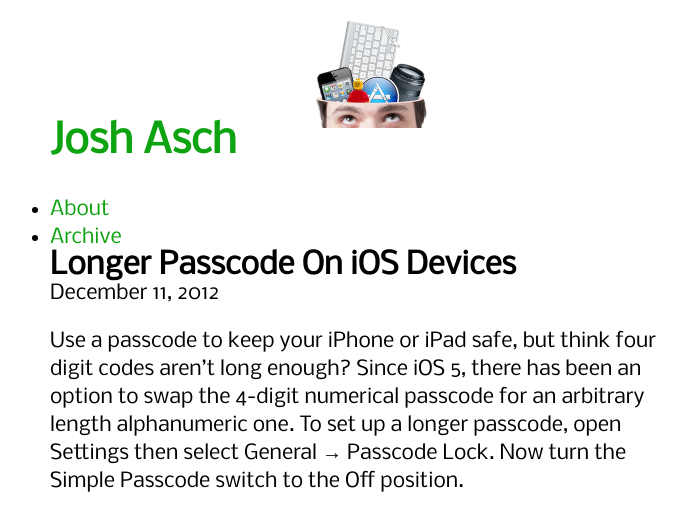
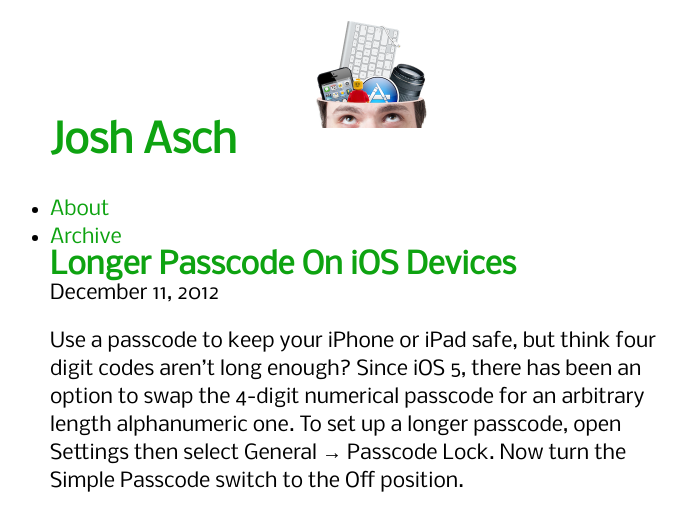
Before and after one commit to jobbogamer/jobbogamer.github.io, a Jekyll site: the page built from _posts/2012-12-11-longer-passcode-on-ios.md, in a window 1280 px wide. Shown: the top 516 px of the page, without its empty margins (270-957 px from the left). Built offline with Jekyll 4.4.1, drawn with Linux system fonts in a browser that asks for light colours; Markdown is read by kramdown in place of the engine named in the settings; grey boxes are pictures that could not be loaded.

Commit message:
Titles should be linked for familiarity

```diff
--- a/_layouts/page.html
+++ b/_layouts/page.html
@@ -3,7 +3,7 @@
 ---
 				<article class="single">
 					<div class="page-header">
-						<h2 class="page-title">{{ page.title }}</h2>
+						<h2 class="page-title"><a href="{{ page.url }}">{{ page.title }}</a></h2>
 					</div><!-- .page-header -->
 
 					<div class="page-content">
--- a/_layouts/post.html
+++ b/_layouts/post.html
@@ -3,7 +3,7 @@
 ---
 				<article class="single">
 					<div class="post-header">
-						<h2 class="post-title">{{ page.title }}</h2>
+						<h2 class="post-title"><a href="{{ page.url }}">{{ page.title }}</a></h2>
 						<span class="post-date">{{ page.date | date: "%B %e, %Y"}}</span>
 					</div><!-- .post-header -->
 
```
